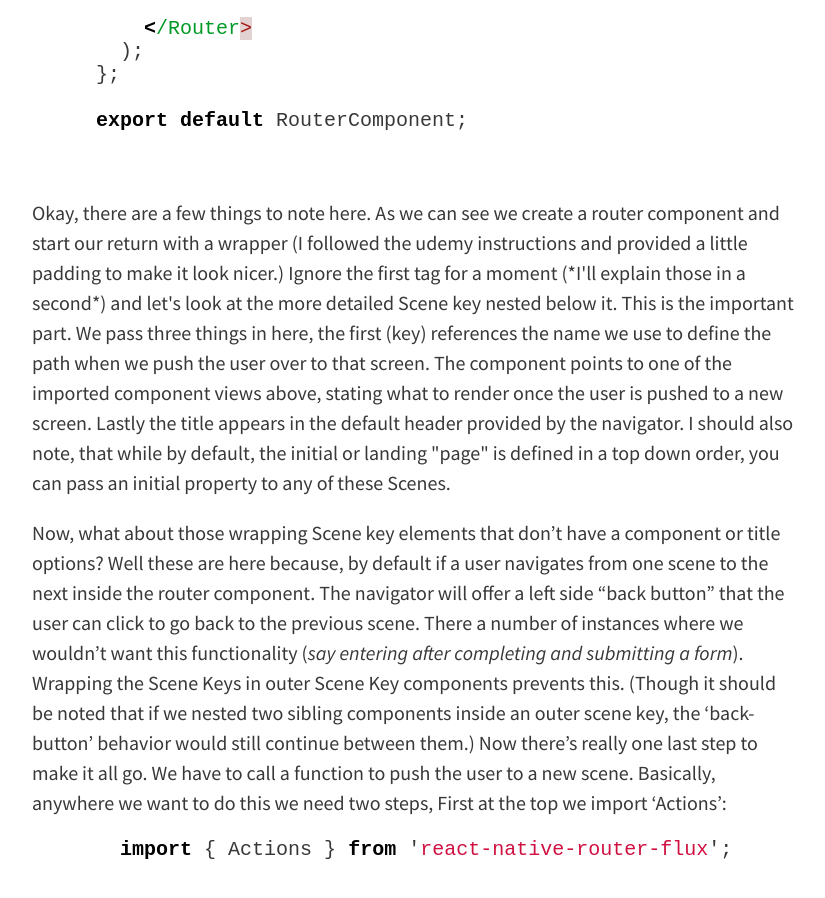
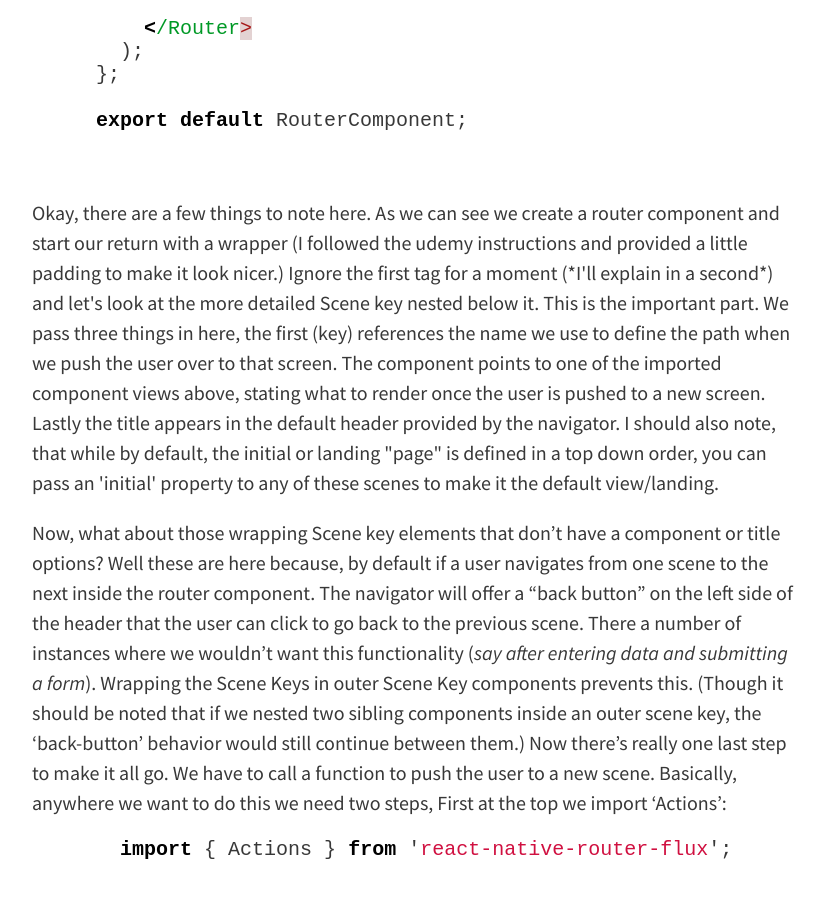
Before and after one commit to fakeAssBrian/americool.github.io, a Jekyll site: the page built from _posts/2017-01-06-React-Native-Navigation.md, in a window 1280 px wide and 900 px high, scrolled down 3527 px. Shown: the whole window, without its empty margins (224-1049 px from the left). Built offline with Jekyll 4.4.1, drawn with Linux system fonts in a browser that asks for light colours; nearby versions of some CDN libraries; some of the changed text lies outside the part shown.

Commit message:
cleaned up and made a few edits

```diff
--- a/_posts/2017-01-06-React-Native-Navigation.md
+++ b/_posts/2017-01-06-React-Native-Navigation.md
@@ -20,7 +20,7 @@
 
   I'm working on what I'd call a "Vendor Locator", but we can loosely think of it as an app that will display a list of items with descriptions and their respective distance. Note this data is currently hard-coded into firebase, and isn't actually pulling real locations for the time being. We've got a ListView, a decent wrapper/card layout, and a few buttons. But let's say I want these buttons to actually take the user places. Now what? Well I first looked at [React-Native's Navigation Documentation]. Now, while I suspect this in itself might present a solution for a more experienced developer, for someone like me who is less experienced, also *really* hates combing through documentation, learns better by functional examples, and tends to be a little ADD, this can leave you feeling confused and at the bottom of the rabbit hole of self doubt and the imposter syndrome. Luckily, that Udemy course I linked to above has a pretty practical solution. As the author of the course notes, there really isn't a clear or fundamental nav system for react-native, but he offers a nice walk through for one approach, and I've been pretty happy with it so far. The downside I suppose is that he doesn't discuss it till near the end of the course. So I'll offer the basic bones of it here:
 
-  First you need to npm install [react-native-router-flux]. This is the tool I used to make it happen. As I understand it, it's cross-platform, and I found it fairly simple, logical, and straight forward. Once you've got NPM running you really only need to modify a few files to make everything work. First in your App.js (or index.whatever.js - my App file just points at this,) you want to replace all your code with something like this.
+  First you need to npm install [react-native-router-flux]. This is the tool I used to make it happen. As I understand it, it's cross-platform, and I found it fairly simple, logical, and straight forward. Once you've got it running you really only need to modify a few files to make everything work. First in your App.js (or index.whatever.js - my App file just points at this,) you want to replace all your code with something like this.
 
   {% highlight javascript %}
   import React from 'react';
@@ -69,9 +69,9 @@
 
   {% endhighlight %}
 
-  Okay, there are a few things to note here. As we can see we create a router component and start our return with a <Router> wrapper (I followed the udemy instructions and provided a little padding to make it look nicer.) Ignore the first <Scene key> tag for a moment (*I'll explain those in a second*) and let's look at the more detailed Scene key nested below it. This is the important part. We pass three things in here, the first (key) references the name we use to define the path when we push the user over to that screen. The component points to one of the imported component views above, stating what to render once the user is pushed to a new screen. Lastly the title appears in the default header provided by the navigator. I should also note, that while by default, the initial or landing "page" is defined in a top down order, you can pass an initial property to any of these Scenes.
+  Okay, there are a few things to note here. As we can see we create a router component and start our return with a <Router> wrapper (I followed the udemy instructions and provided a little padding to make it look nicer.) Ignore the first <Scene key> tag for a moment (*I'll explain in a second*) and let's look at the more detailed Scene key nested below it. This is the important part. We pass three things in here, the first (key) references the name we use to define the path when we push the user over to that screen. The component points to one of the imported component views above, stating what to render once the user is pushed to a new screen. Lastly the title appears in the default header provided by the navigator. I should also note, that while by default, the initial or landing "page" is defined in a top down order, you can pass an 'initial' property to any of these scenes to make it the default view/landing.
 
-  Now, what about those wrapping Scene key elements that don't have a component or title options?  Well these are here because, by default if a user navigates from one scene to the next inside the router component. The navigator will offer a left side "back button" that the user can click to go back to the previous scene. There a number of instances where we wouldn't want this functionality (*say entering after completing and submitting a form*). Wrapping the Scene Keys in outer Scene Key components prevents this. (Though it should be noted that if we nested two sibling components inside an outer scene key, the 'back-button' behavior would still continue between them.) Now there's really one last step to make it all go. We have to call a function to push the user to a new scene. Basically, anywhere we want to do this we need two steps, First at the top we import 'Actions':
+  Now, what about those wrapping Scene key elements that don't have a component or title options?  Well these are here because, by default if a user navigates from one scene to the next inside the router component. The navigator will offer a "back button"  on the left side of the header that the user can click to go back to the previous scene. There a number of instances where we wouldn't want this functionality (*say after entering data and submitting a form*). Wrapping the Scene Keys in outer Scene Key components prevents this. (Though it should be noted that if we nested two sibling components inside an outer scene key, the 'back-button' behavior would still continue between them.) Now there's really one last step to make it all go. We have to call a function to push the user to a new scene. Basically, anywhere we want to do this we need two steps, First at the top we import 'Actions':
 
   {% highlight javascript %}
     import { Actions } from 'react-native-router-flux';
```
Also changed, not shown: _portfolio/3_blocmarks.md (deleted, +0 -9 lines), _portfolio/4_alexa_project.md (deleted, +0 -9 lines), _posts/2014-11-28-markdown-and-html.md (deleted, +0 -39 lines), _posts/2014-11-29-feature-images.md (deleted, +0 -6 lines), _posts/2014-11-30-sample-post.md (deleted, +0 -21 lines).
